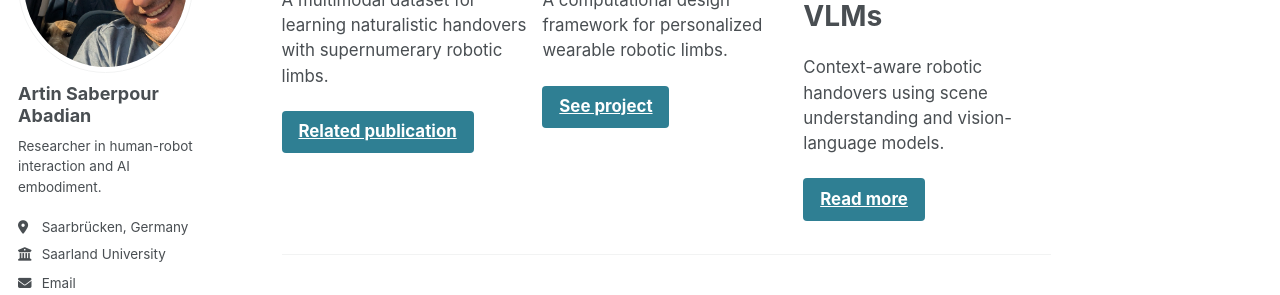
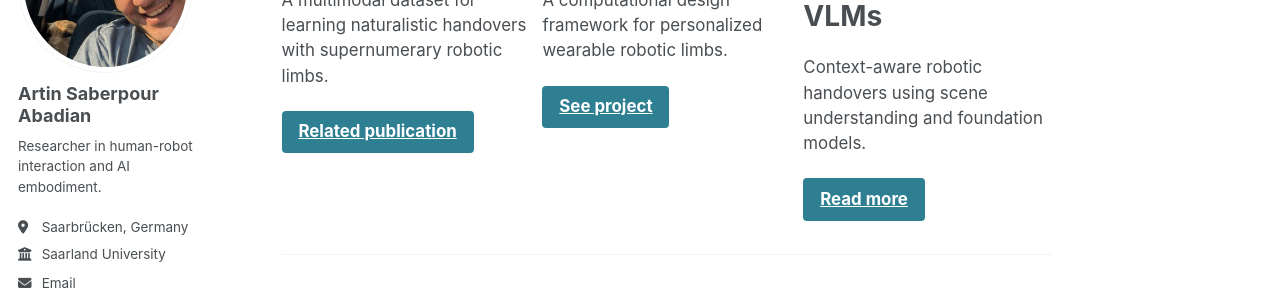
Before and after one commit to artin-saberpour/artin-saberpour.github.io, a Jekyll site: the page built from _pages/about.md, in a window 1280 px wide and 900 px high, scrolled down 1452 px. Shown: the part 203-498 px from the top of the window. Built offline with Jekyll 4.4.1, drawn with Linux system fonts in a browser that asks for light colours; some web fonts are replaced; a script bundle is joined from its source files by our own code; library files that are not in the unit come from our copies.

Commit message:
Update about.md

```diff
--- a/_pages/about.md
+++ b/_pages/about.md
@@ -23,7 +23,7 @@ feature_row:
   - image_path: /vlm_thumbnail.png
     alt: "Adaptive robotic handovers"
     title: "Adaptive Handovers with VLMs"
-    excerpt: "Context-aware robotic handovers using scene understanding and vision-language models."
+    excerpt: "Context-aware robotic handovers using scene understanding and foundation models."
     url: /publications/
     btn_label: "Read more"
     btn_class: "btn--primary"
```
